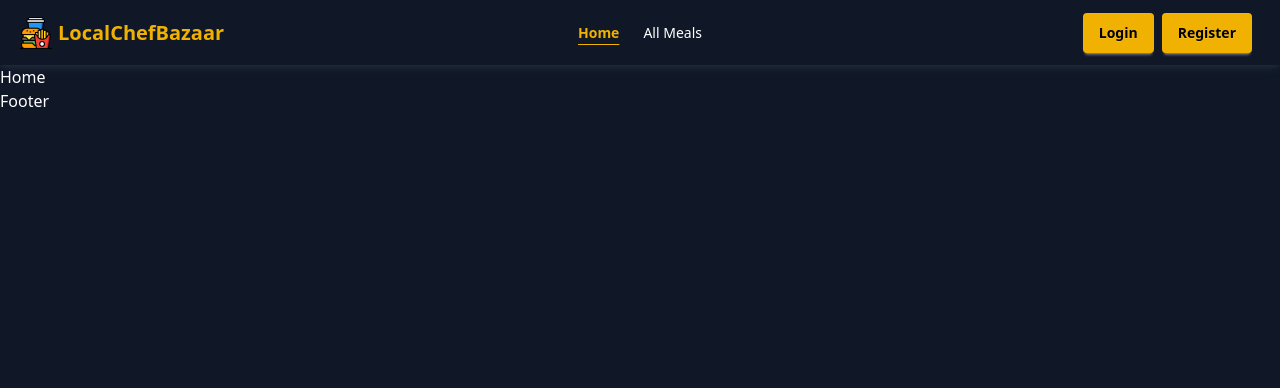
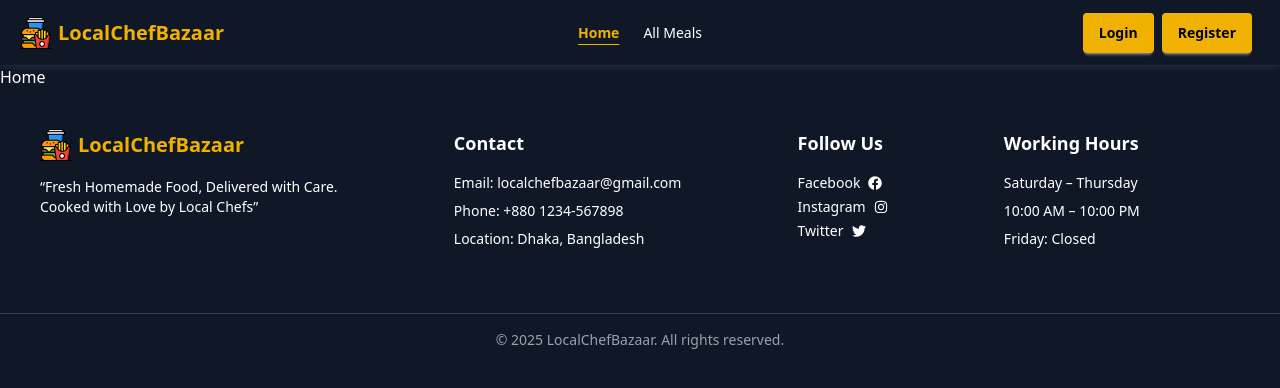
Before and after one commit to robiulhasanmumin/LocalChefBazaar_Client_a11, a React (Vite) app: page / in a window 1280 px wide. Shown: the top 388 px of the page. Built offline with nearby package versions, Linux system fonts and the light colour scheme.

Commit message:
Footer Section Done.

```diff
--- a/src/component/Footer.jsx
+++ b/src/component/Footer.jsx
@@ -1,8 +1,68 @@
 import React from 'react'
+import { FaFacebook, FaInstagram, FaTwitter } from 'react-icons/fa'
+import Logo from './Logo'
+import { Link } from 'react-router'
+import logo from "../assets/burger.png"
+
 
 const Footer = () => {
   return (
-    <div>Footer</div>
+ <footer >
+      <div className="footer sm:footer-horizontal p-10">
+        {/* logo */}
+        <div>
+    <Link className='flex gap-1.5 items-center' to="/">
+      <img className='h-8 w-8' src={logo} alt="" />
+      <p className='text-xl font-bold text-yellow-500'>LocalChefBazaar</p>
+    </Link>
+    <p className='mt-2'>“Fresh Homemade Food, Delivered with Care. <br /> Cooked with Love by Local Chefs”</p>
+        </div>
+
+        {/* Contact Details */}
+        <div>
+          <h3 className="text-lg font-semibold mb-2">Contact</h3>
+          <p>Email: localchefbazaar@gmail.com</p>
+          <p>Phone: +880 1234-567898</p>
+          <p>Location: Dhaka, Bangladesh</p>
+        </div>
+
+        {/* Social Media Links */}
+        <div>
+          <h3 className="text-lg font-semibold mb-2">Follow Us</h3>
+          <ul className="space-y-1">
+            <li>
+              <a href="https://facebook.com" target="_blank" className="hover:underline flex items-center gap-2">
+                Facebook <FaFacebook />
+              </a>
+            </li>
+            <li>
+              <a href="https://instagram.com" target="_blank" className="hover:underline flex items-center gap-2">
+                Instagram <FaInstagram/>
+              </a>
+            </li>
+            <li>
+              <a href="https://twitter.com" target="_blank" className="hover:underline flex items-center gap-2">
+                Twitter <FaTwitter/>
+              </a>
+            </li>
+          </ul>
+        </div>
+
+        {/* Working Hours */}
+        <div>
+          <h3 className="text-lg font-semibold mb-2">Working Hours</h3>
+          <p>Saturday – Thursday</p>
+          <p>10:00 AM – 10:00 PM</p>
+          <p>Friday: Closed</p>
+        </div>
+      </div>
+
+      {/* Copyright */}
+      <div className="text-center text-sm text-gray-400 mt-6 border-t border-gray-700 pt-4">
+        © {new Date().getFullYear()} LocalChefBazaar. All rights reserved.
+      </div>
+    </footer>
+
   )
 }
 
```
